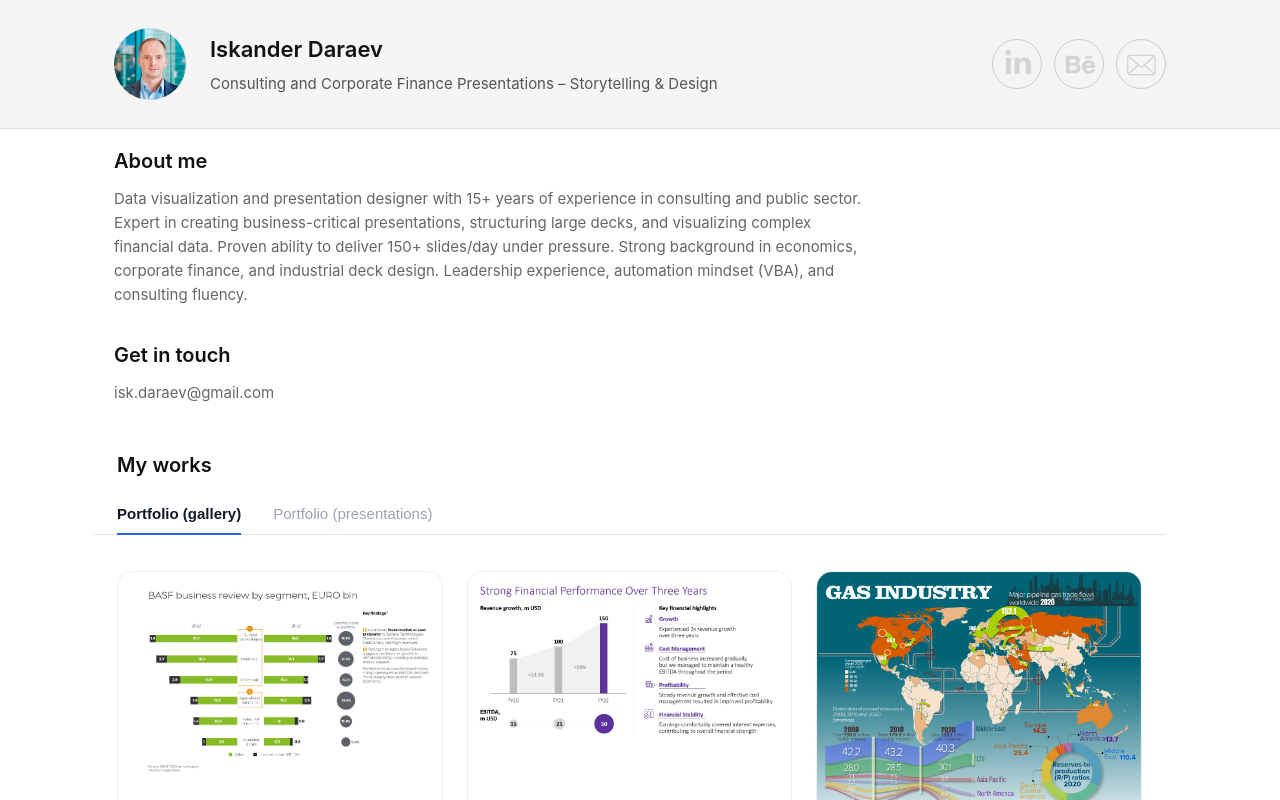
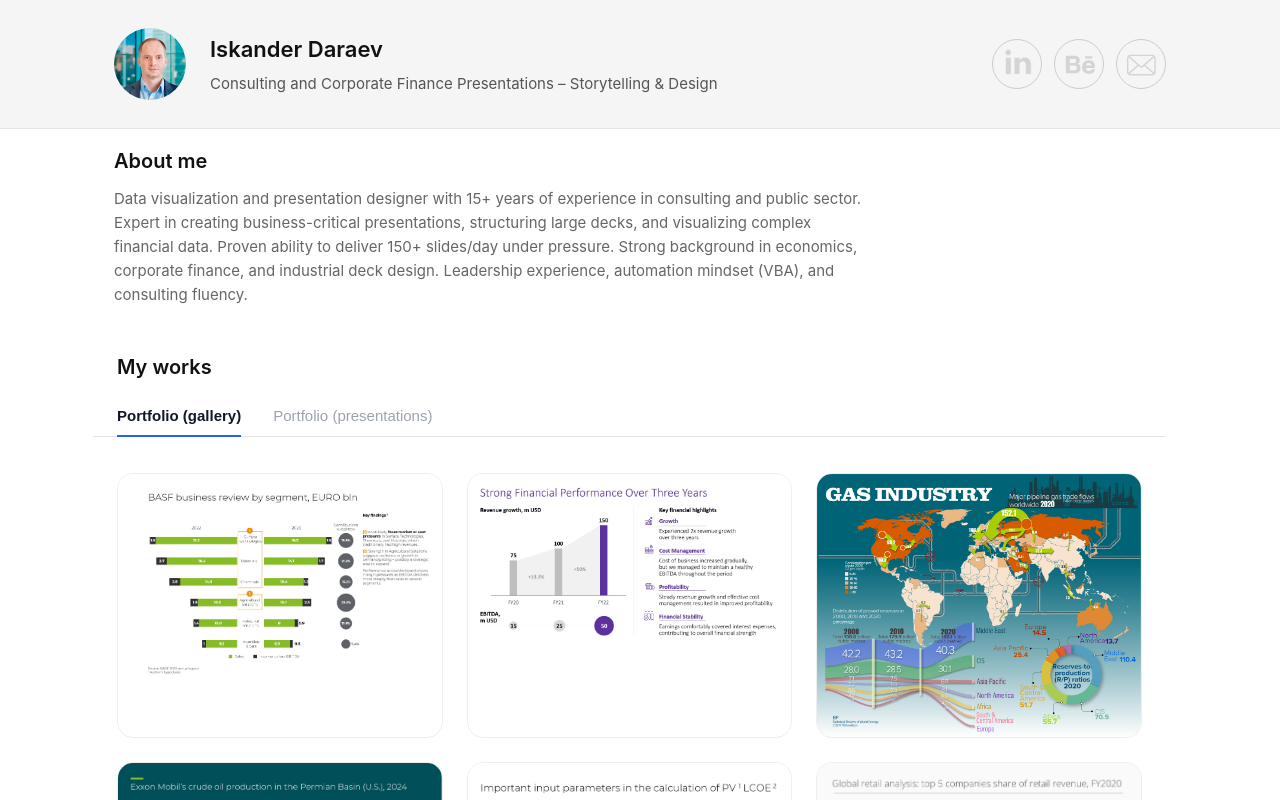
Before and after one commit to isk06/ruportfo, a Next.js app: page / in a window 1280 px wide. Shown: the top 800 px of the page. Built offline with nearby package versions, Linux system fonts and the light colour scheme.

Commit message:
description

```diff
--- a/app/page.tsx
+++ b/app/page.tsx
@@ -108,10 +108,10 @@ export default function HomePage() {
         </p>
       </section>
 
-      <section className="section">
+      {/* <section className="section">
         <h2>Get in touch</h2>
         <p className="contact">isk.daraev@gmail.com</p>
-      </section>
+      </section> */}
 
       <section className="section">
         <div className="portfolio-wrapper">
```
